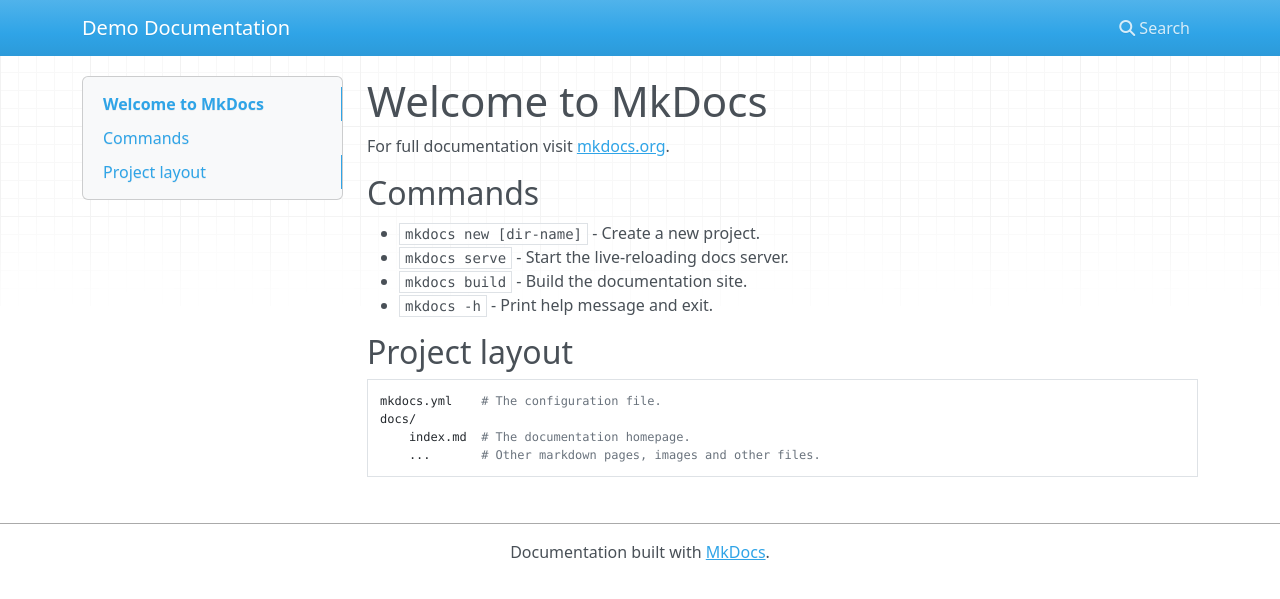
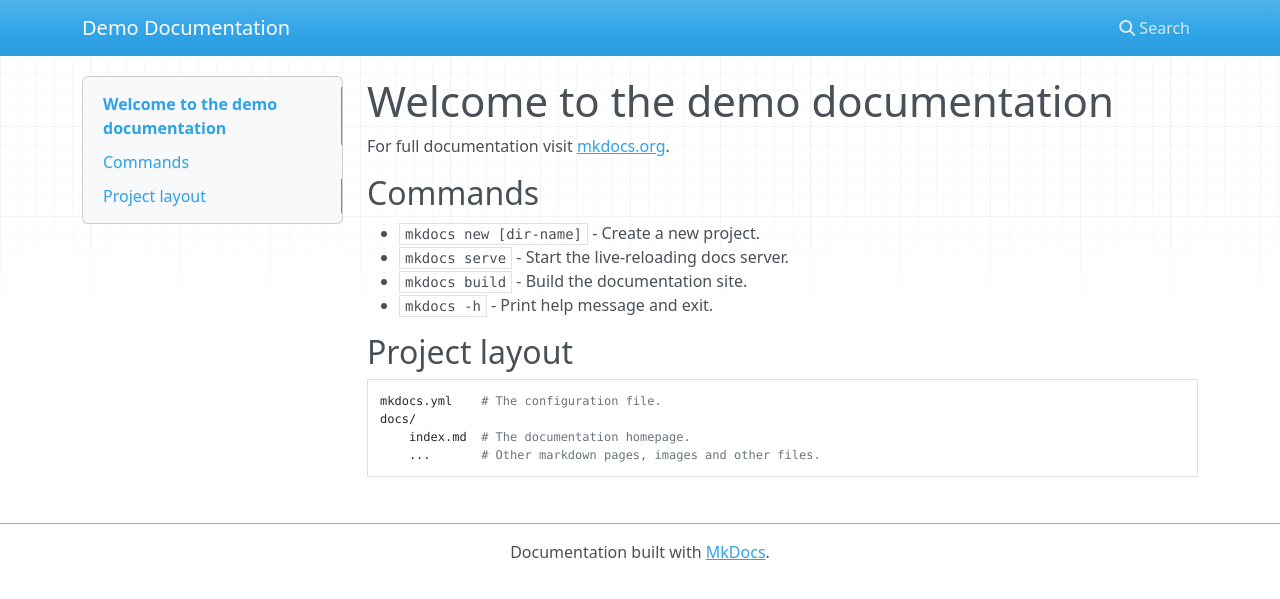
Before and after one commit to rgeerkens/Documentation, an MkDocs documentation site: the page built from docs/index.md, in a window 1280 px wide. Shown: the top 599 px of the page. Built offline with MkDocs 1.6.1, drawn with Linux system fonts in a browser that asks for light colours; nearby versions of some CDN libraries.

Commit message:
Update index.md

```diff
--- a/docs/index.md
+++ b/docs/index.md
@@ -1,4 +1,4 @@
-# Welcome to MkDocs
+# Welcome to the demo documentation
 
 For full documentation visit [mkdocs.org](https://www.mkdocs.org).
 
```
